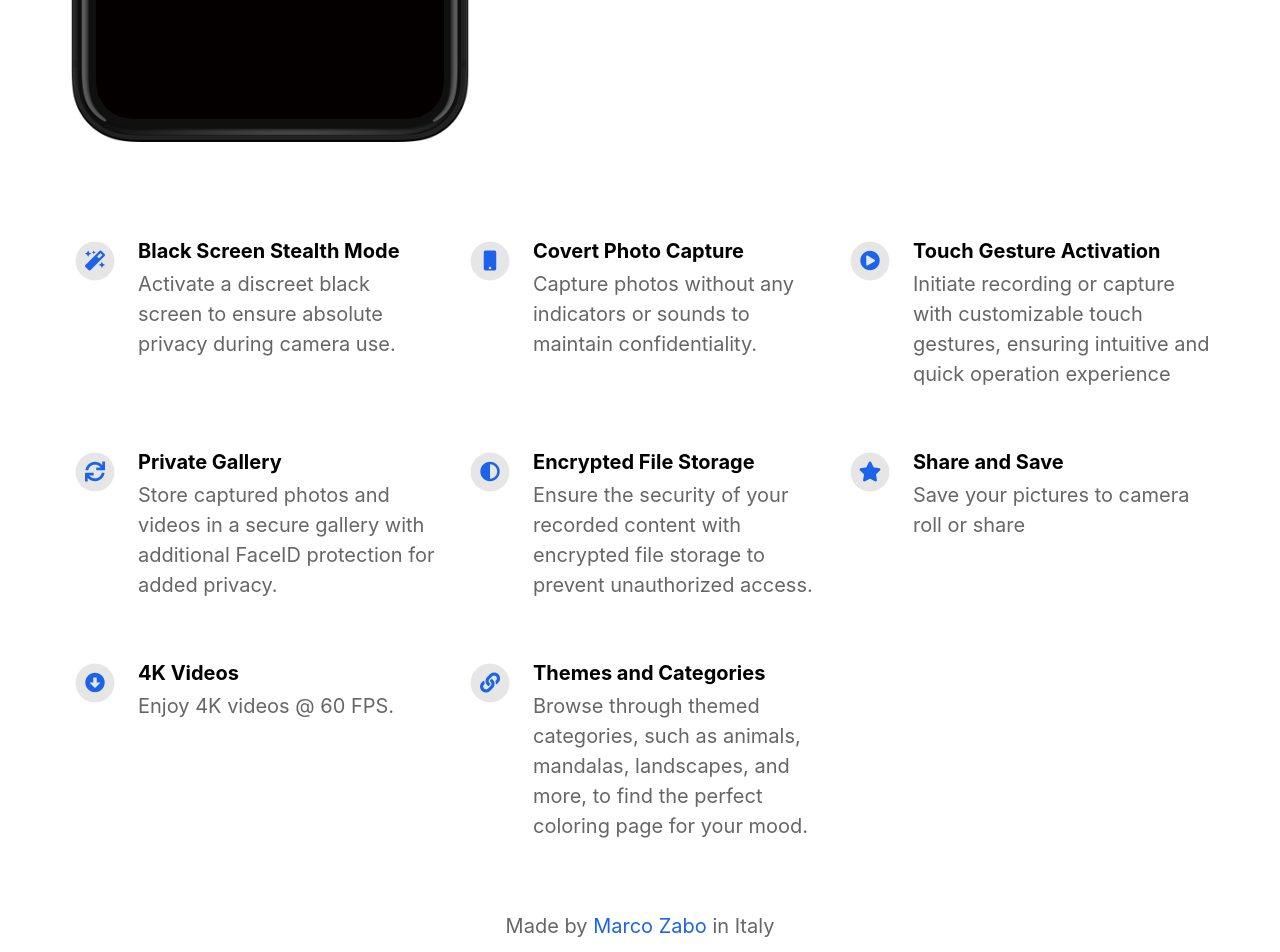
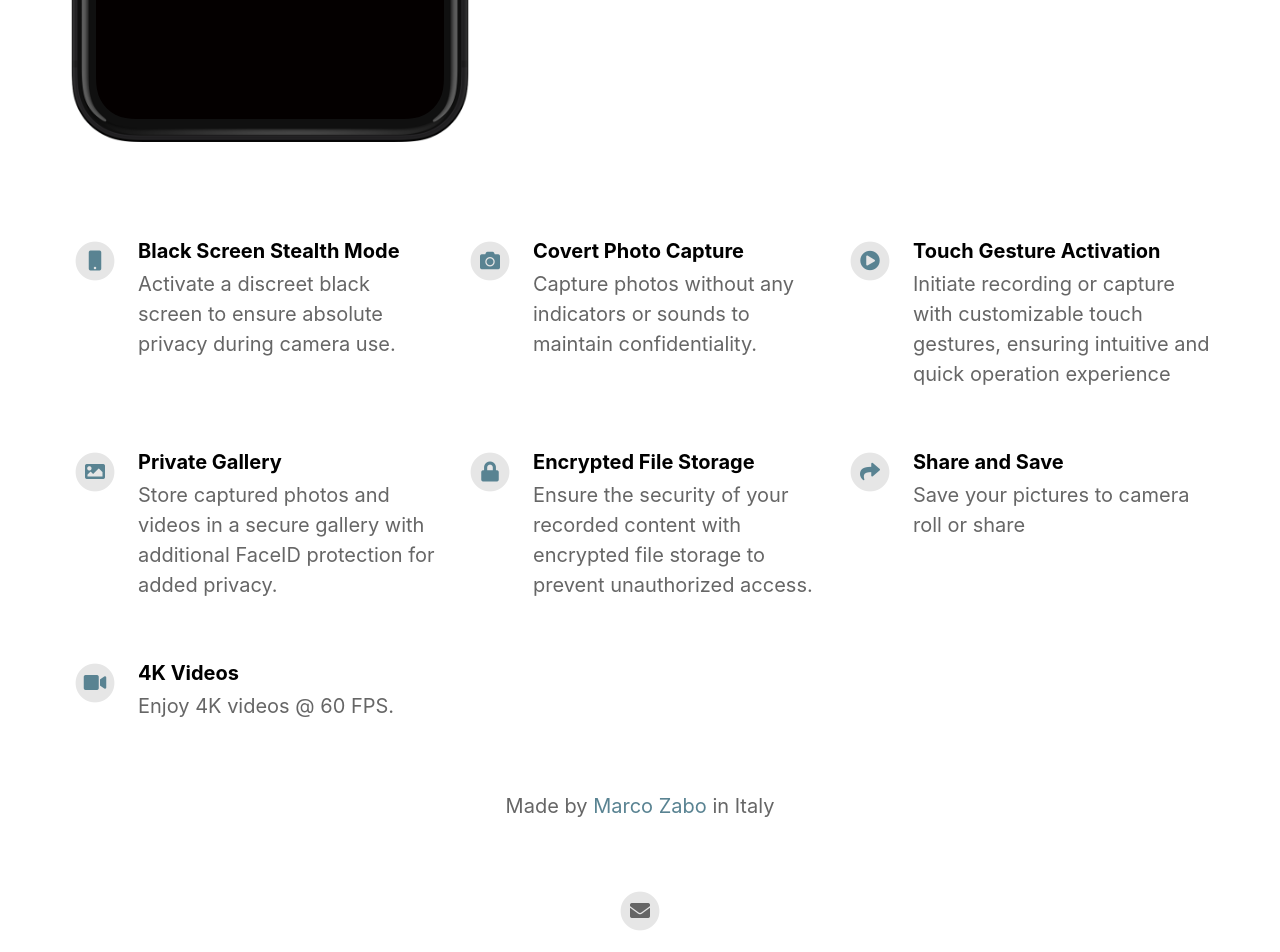
Before and after one commit to marcozabo/marcozabo.github.io, a Jekyll site: the page built from index.html, in a window 1280 px wide. Shown: the part 843-1795 px from the top of the page. Built offline with Jekyll 4.4.1, drawn with Linux system fonts in a browser that asks for light colours; nearby versions of some CDN libraries.

Commit message:
abbelli menti

```diff
--- a/_config.yml
+++ b/_config.yml
@@ -38,11 +38,11 @@
 
   - title                                 : Black Screen Stealth Mode
     description                           : Activate a discreet black screen to ensure absolute privacy during camera use.
-    fontawesome_icon_name                 : magic
+    fontawesome_icon_name                 : mobile
 
   - title                                 : Covert Photo Capture
     description                           : Capture photos without any indicators or sounds to maintain confidentiality.
-    fontawesome_icon_name                 : mobile
+    fontawesome_icon_name                 : camera
 
   - title                                 : Touch Gesture Activation
     description                           : Initiate recording or capture with customizable touch gestures, ensuring intuitive and quick operation experience
@@ -50,23 +50,20 @@
 
   - title                                 : Private Gallery
     description                           : Store captured photos and videos in a secure gallery with additional FaceID protection for added privacy.
-    fontawesome_icon_name                 : sync
+    fontawesome_icon_name                 : image
 
   - title                                 : Encrypted File Storage
     description                           : Ensure the security of your recorded content with encrypted file storage to prevent unauthorized access.
-    fontawesome_icon_name                 : adjust
+    fontawesome_icon_name                 : lock
 
   - title                                 : Share and Save
     description                           : Save your pictures to camera roll or share
-    fontawesome_icon_name                 : star
+    fontawesome_icon_name                 : share
 
   - title                                 : 4K Videos
     description                           : Enjoy 4K videos @ 60 FPS.
-    fontawesome_icon_name                 : arrow-alt-circle-down
+    fontawesome_icon_name                 : video
 
-  - title                                 : Themes and Categories
-    description                           : Browse through themed categories, such as animals, mandalas, landscapes, and more, to find the perfect coloring page for your mood.
-    fontawesome_icon_name                 : link
 
 
 
@@ -83,7 +80,7 @@
 
 body_background_color                     : "#ffffff"
 
-link_color                                : "#1d63ea"
+link_color                                : "#598392"
 
 app_title_color                           : "#ffffff"
 app_price_color                           : "#ffffff"
@@ -92,7 +89,7 @@
 feature_title_color                       : "#000000"
 feature_text_color                        : "#666666"
 
-feature_icons_foreground_color            : "#1d63ea"
+feature_icons_foreground_color            : "#598392"
 feature_icons_background_color            : "#e6e6e6"
 
 social_icons_foreground_color             : "#666666"
--- a/_includes/screencontent.html
+++ b/_includes/screencontent.html
@@ -4,7 +4,7 @@
     {% if file.path contains 'assets/screenshot/' %}
         <script>
             $(function() {
-                $(".iphoneScreen").attr('src', '{{ site.github.baseurl }}{{ file.path }}');
+                $(".iphoneScreen").attr('src', '{{ file.path }}');
                 $(".iphoneScreen").removeClass("hidden");
                 console.log("{{ file.path }}");
             });
@@ -22,7 +22,7 @@
             <script>
                 $(function() {
                     $(".videoContainer").removeClass("hidden");
-                    $(".screenvideo").append('<source src="{{ site.github.baseurl }}{{ file.path }}" type="video/mp4">');
+                    $(".screenvideo").append('<source src="{{ file.path }}" type="video/mp4">');
                     console.log("{{ file.path }}");
                 });
             </script>
@@ -30,7 +30,7 @@
             <script>
                 $(function() {
                     $(".videoContainer").removeClass("hidden");
-                    $(".screenvideo").append('<source src="{{ site.github.baseurl }}{{ file.path }}" type="video/ogg">');
+                    $(".screenvideo").append('<source src="{{ file.path }}" type="video/ogg">');
                     console.log("{{ file.path }}");
                 });
             </script>
@@ -38,7 +38,7 @@
         <script>
             $(function() {
                 $(".videoContainer").removeClass("hidden");
-                $(".screenvideo").append('<source src="{{ site.github.baseurl }}{{ file.path }}" type="video/webm">');
+                $(".screenvideo").append('<source src="{{ file.path }}" type="video/webm">');
                 console.log("{{ file.path }}");
             });
         </script>
```
